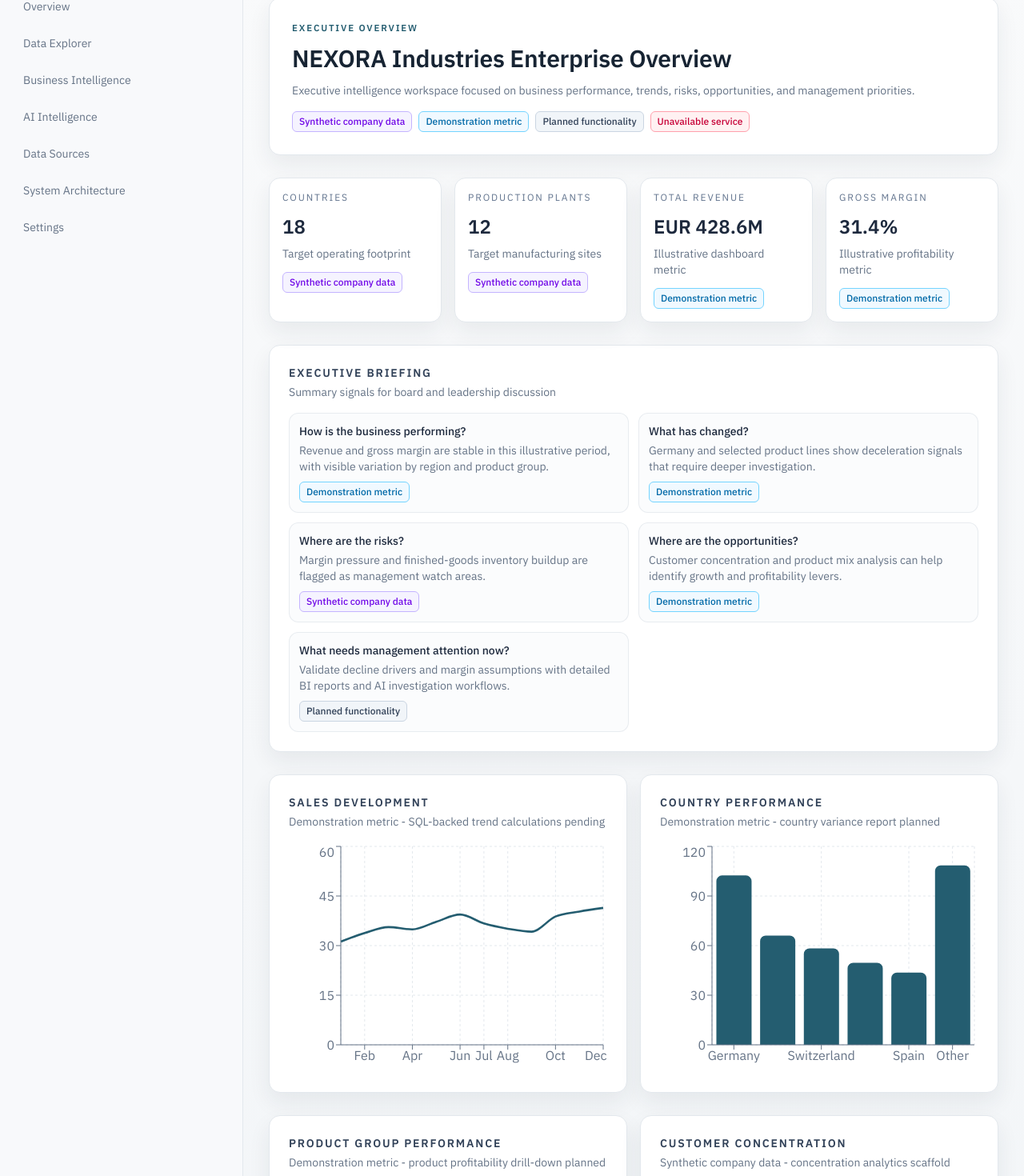
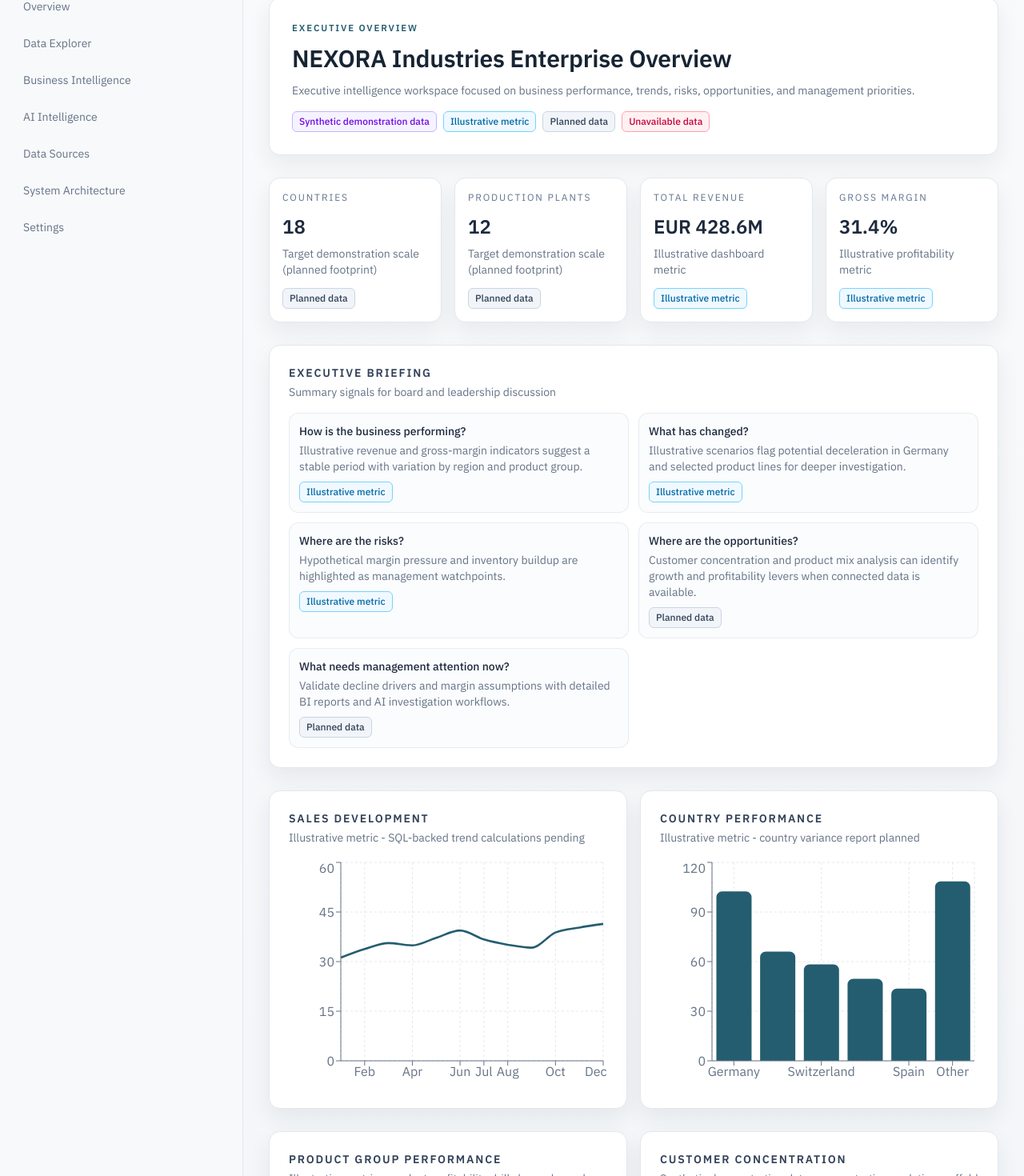
Before and after one commit to RubenDuijn/RadNexus, a Next.js app in the folder frontend/: page /overview in a window 1280 px wide. Shown: the part 100-1570 px from the top of the page at 80% size. Built offline with nearby package versions, Linux system fonts and the light colour scheme.

Commit message:
fix: clarify enterprise data status and executive presentation

```diff
--- a/frontend/src/app/(product)/business-intelligence/page.tsx
+++ b/frontend/src/app/(product)/business-intelligence/page.tsx
@@ -45,7 +45,7 @@ export default function BusinessIntelligencePage() {
         </div>
       </Panel>
 
-      <Panel title="Reporting Controls" subtitle="Demonstration control surface while backend query endpoints are pending">
+      <Panel title="Reporting Controls" subtitle="Illustrative control surface while backend query endpoints are pending">
         <div className="grid gap-3 lg:grid-cols-4">
           <label className="space-y-1">
             <span className="text-xs uppercase tracking-[0.12em] text-slate-500">Reporting period</span>
@@ -90,51 +90,51 @@ export default function BusinessIntelligencePage() {
       </Panel>
 
       <section className="grid gap-4 md:grid-cols-4">
-        <Panel title="Revenue" subtitle="Demonstration metric">
+        <Panel title="Revenue" subtitle="Illustrative metric">
           <p className="text-3xl font-semibold text-slate-800">EUR 428.6M</p>
           <div className="mt-2">
-            <DataStateTag label="Demonstration metric" />
+            <DataStateTag label="Illustrative metric" />
           </div>
         </Panel>
-        <Panel title="Gross Margin" subtitle="Demonstration metric">
+        <Panel title="Gross Margin" subtitle="Illustrative metric">
           <p className="text-3xl font-semibold text-slate-800">31.4%</p>
           <div className="mt-2">
-            <DataStateTag label="Demonstration metric" />
+            <DataStateTag label="Illustrative metric" />
           </div>
         </Panel>
         <Panel title="Inventory Value" subtitle="Planned SQL measure">
           <p className="text-3xl font-semibold text-slate-700">EUR 96.8M</p>
           <div className="mt-2">
-            <DataStateTag label="Planned functionality" />
+            <DataStateTag label="Planned data" />
           </div>
         </Panel>
         <Panel title="Purchasing Cost Pressure" subtitle="Planned SQL + semantic layer output">
           <p className="text-3xl font-semibold text-slate-700">N/A</p>
           <div className="mt-2">
-            <DataStateTag label="Planned functionality" />
+            <DataStateTag label="Planned data" />
           </div>
         </Panel>
       </section>
 
       <section className="grid gap-4 xl:grid-cols-2">
-        <Panel title="Sales by Month" subtitle="Demonstration metric">
+        <Panel title="Sales by Month" subtitle="Illustrative metric">
           <RevenueLineChart data={revenueByMonth} />
         </Panel>
-        <Panel title="Sales by Country" subtitle="Demonstration metric">
+        <Panel title="Sales by Country" subtitle="Illustrative metric">
           <RevenueBarChart data={revenueByCountry} xKey="country" yKey="revenue" />
         </Panel>
       </section>
 
       <section className="grid gap-4 xl:grid-cols-2">
-        <Panel title="Product Group Revenue" subtitle="Demonstration metric">
+        <Panel title="Product Group Revenue" subtitle="Illustrative metric">
           <RevenueBarChart data={revenueByProductGroup} xKey="group" yKey="revenue" />
         </Panel>
-        <Panel title="Customer Profitability" subtitle="Demonstration metric">
+        <Panel title="Customer Profitability" subtitle="Illustrative metric">
           <RevenueBarChart data={profitabilityDemo} xKey="customer" yKey="margin" />
         </Panel>
       </section>
 
-      <Panel title="Detailed Report Table" subtitle="Demonstration rows for layout and export workflow">
+      <Panel title="Detailed Report Table" subtitle="Illustrative rows for layout and export workflow">
         <div className="overflow-x-auto">
           <table className="w-full min-w-[760px] text-left text-sm">
             <thead>
@@ -152,7 +152,7 @@ export default function BusinessIntelligencePage() {
                   <td className="py-2 pr-4">{row.revenue.toFixed(1)}</td>
                   <td className="py-2 pr-4">{row.margin.toFixed(1)}</td>
                   <td className="py-2">
-                    <DataStateTag label="Demonstration metric" />
+                    <DataStateTag label="Illustrative metric" />
                   </td>
                 </tr>
               ))}
--- a/frontend/src/app/(product)/data-explorer/[table]/page.tsx
+++ b/frontend/src/app/(product)/data-explorer/[table]/page.tsx
@@ -17,7 +17,7 @@ export default async function TableDetailPage({ params }: { params: Promise<{ ta
 
   const previewRows = getPreviewRows(tableName);
   const columns = previewRows.length > 0 ? Object.keys(previewRows[0]) : [];
-  const hasFieldMetadata = meta.implementationStatus === "Implemented" && meta.fields.length > 0;
+  const hasFieldMetadata = meta.fields.length > 0;
 
   return (
     <div className="space-y-7">
@@ -79,7 +79,9 @@ export default async function TableDetailPage({ params }: { params: Promise<{ ta
 
       <Panel title="Field Definitions" subtitle="Current schema tranche metadata">
         {!hasFieldMetadata ? (
-          <p className="text-sm rn-muted">No field metadata is available yet. This table remains in planned state.</p>
+          <p className="text-sm rn-muted">
+            No field metadata is available yet. Current implementation status: {meta.implementationStatus}.
+          </p>
         ) : (
           <div className="overflow-x-auto">
             <table className="w-full min-w-[760px] text-left text-sm">
--- a/frontend/src/app/(product)/data-explorer/page.tsx
+++ b/frontend/src/app/(product)/data-explorer/page.tsx
@@ -5,12 +5,28 @@ import { useMemo, useState } from "react";
 
 import { Panel } from "@/components/ui/panel";
 import { StatusBadge } from "@/components/ui/status-badge";
-import { areas, TableArea, tableCatalog } from "@/lib/schema-catalog";
+import { areas, ImplementationStatus, TableArea, tableCatalog } from "@/lib/schema-catalog";
+
+const implementationStatuses: ImplementationStatus[] = [
+  "Implemented",
+  "In development",
+  "Planned",
+  "Not started",
+  "Unavailable",
+];
+
+const implementationStyles: Record<ImplementationStatus, string> = {
+  Implemented: "border border-emerald-300 bg-emerald-50 text-emerald-700",
+  "In development": "border border-cyan-300 bg-cyan-50 text-cyan-700",
+  Planned: "border border-blue-300 bg-blue-50 text-blue-700",
+  "Not started": "border border-slate-300 bg-slate-100 text-slate-700",
+  Unavailable: "border border-rose-300 bg-rose-50 text-rose-700",
+};
 
 export default function DataExplorerPage() {
   const [query, setQuery] = useState("");
   const [areaFilter, setAreaFilter] = useState<TableArea | "All">("All");
-  const [implementationFilter, setImplementationFilter] = useState<"All" | "Implemented" | "Planned">("All");
+  const [implementationFilter, setImplementationFilter] = useState<"All" | ImplementationStatus>("All");
 
   const filteredTables = useMemo(() => {
     const normalized = query.trim().toLowerCase();
@@ -69,13 +85,16 @@ export default function DataExplorerPage() {
             <select
               value={implementationFilter}
               onChange={(event) =>
-                setImplementationFilter(event.target.value as "All" | "Implemented" | "Planned")
+                setImplementationFilter(event.target.value as "All" | ImplementationStatus)
               }
               className="rn-control"
             >
               <option value="All">All</option>
-              <option value="Implemented">Implemented</option>
-              <option value="Planned">Planned</option>
+              {implementationStatuses.map((status) => (
+                <option key={status} value={status}>
+                  {status}
+                </option>
+              ))}
             </select>
           </label>
         </div>
@@ -83,7 +102,7 @@ export default function DataExplorerPage() {
 
       <Panel
         title="Table Registry"
-        subtitle={`${filteredTables.length} table entries shown. Implemented requires backend schema and field metadata.`}
+        subtitle={`${filteredTables.length} table entries shown. Implementation status indicates backend schema and field metadata readiness.`}
       >
         <div className="overflow-x-auto">
           <table className="w-full min-w-[980px] text-left text-sm">
@@ -108,9 +127,7 @@ export default function DataExplorerPage() {
                     <span
                       className={[
                         "rounded-md px-2 py-1 text-xs font-medium",
-                        table.implementationStatus === "Implemented"
-                          ? "border border-emerald-300 bg-emerald-50 text-emerald-700"
-                          : "border border-blue-300 bg-blue-50 text-blue-700",
+                        implementationStyles[table.implementationStatus],
                       ].join(" ")}
                     >
                       {table.implementationStatus}
--- a/frontend/src/app/(product)/overview/page.tsx
+++ b/frontend/src/app/(product)/overview/page.tsx
@@ -6,10 +6,12 @@ import { DataStateTag } from "@/components/ui/data-state-tag";
 import { KpiCard } from "@/components/ui/kpi-card";
 import { Panel } from "@/components/ui/panel";
 import {
+  businessActivity,
   customerConcentrationDemo,
   inventoryPositionDemo,
   keyChangesAndExceptions,
   kpiCards,
+  platformActivity,
   revenueByCountry,
   revenueByMonth,
   revenueByProductGroup,
@@ -18,28 +20,28 @@ import {
 const executiveSignals = [
   {
     title: "How is the business performing?",
-    detail: "Revenue and gross margin are stable in this illustrative period, with visible variation by region and product group.",
-    state: "Demonstration metric" as const,
+    detail: "Illustrative revenue and gross-margin indicators suggest a stable period with variation by region and product group.",
+    state: "Illustrative metric" as const,
   },
   {
     title: "What has changed?",
-    detail: "Germany and selected product lines show deceleration signals that require deeper investigation.",
-    state: "Demonstration metric" as const,
+    detail: "Illustrative scenarios flag potential deceleration in Germany and selected product lines for deeper investigation.",
+    state: "Illustrative metric" as const,
   },
   {
     title: "Where are the risks?",
-    detail: "Margin pressure and finished-goods inventory buildup are flagged as management watch areas.",
-    state: "Synthetic company data" as const,
+    detail: "Hypothetical margin pressure and inventory buildup are highlighted as management watchpoints.",
+    state: "Illustrative metric" as const,
   },
   {
     title: "Where are the opportunities?",
-    detail: "Customer concentration and product mix analysis can help identify growth and profitability levers.",
-    state: "Demonstration metric" as const,
+    detail: "Customer concentration and product mix analysis can identify growth and profitability levers when connected data is available.",
+    state: "Planned data" as const,
   },
   {
     title: "What needs management attention now?",
     detail: "Validate decline drivers and margin assumptions with detailed BI reports and AI investigation workflows.",
-    state: "Planned functionality" as const,
+    state: "Planned data" as const,
   },
 ];
 
@@ -54,10 +56,10 @@ export default function OverviewPage() {
           Executive intelligence workspace focused on business performance, trends, risks, opportunities, and management priorities.
         </p>
         <div className="mt-4 flex flex-wrap items-center gap-2">
-          <DataStateTag label="Synthetic company data" />
-          <DataStateTag label="Demonstration metric" />
-          <DataStateTag label="Planned functionality" />
-          <DataStateTag label="Unavailable service" />
+          <DataStateTag label="Synthetic demonstration data" />
+          <DataStateTag label="Illustrative metric" />
+          <DataStateTag label="Planned data" />
+          <DataStateTag label="Unavailable data" />
         </div>
       </section>
 
@@ -84,28 +86,28 @@ export default function OverviewPage() {
       </Panel>
 
       <section className="grid gap-4 xl:grid-cols-2">
-        <Panel title="Sales Development" subtitle="Demonstration metric - SQL-backed trend calculations pending">
+        <Panel title="Sales Development" subtitle="Illustrative metric - SQL-backed trend calculations pending">
           <RevenueLineChart data={revenueByMonth} />
         </Panel>
-        <Panel title="Country Performance" subtitle="Demonstration metric - country variance report planned">
+        <Panel title="Country Performance" subtitle="Illustrative metric - country variance report planned">
           <RevenueBarChart data={revenueByCountry} xKey="country" yKey="revenue" />
         </Panel>
       </section>
 
       <section className="grid gap-4 xl:grid-cols-2">
-        <Panel title="Product Group Performance" subtitle="Demonstration metric - product profitability drill-down planned">
+        <Panel title="Product Group Performance" subtitle="Illustrative metric - product profitability drill-down planned">
           <RevenueBarChart data={revenueByProductGroup} xKey="group" yKey="revenue" />
         </Panel>
-        <Panel title="Customer Concentration" subtitle="Synthetic company data - concentration analytics scaffold">
+        <Panel title="Customer Concentration" subtitle="Synthetic demonstration data - concentration analytics scaffold">
           <RevenueBarChart data={customerConcentrationDemo} xKey="customer" yKey="share" />
         </Panel>
       </section>
 
       <section className="grid gap-4 xl:grid-cols-2">
-        <Panel title="Inventory Position" subtitle="Demonstration metric - inventory valuation logic pending SQL layer">
+        <Panel title="Inventory Position" subtitle="Illustrative metric - inventory valuation logic pending SQL layer">
           <RevenueBarChart data={inventoryPositionDemo} xKey="category" yKey="amount" />
         </Panel>
-        <Panel title="Important Changes and Exceptions" subtitle="Current explanatory signal feed">
+        <Panel title="Important Changes and Exceptions" subtitle="Current illustrative signal feed">
           <ul className="space-y-3">
             {keyChangesAndExceptions.map((entry) => (
               <li key={entry.title} className="rn-card-soft p-3">
@@ -138,13 +140,13 @@ export default function OverviewPage() {
           </div>
         </Panel>
 
-        <Panel title="Observations and Exceptions" subtitle="Illustrative business observations; validate with deeper analysis">
+        <Panel title="Business Observation Stream" subtitle="Illustrative business observations; validate with deeper analysis">
           <ul className="space-y-3">
-            {keyChangesAndExceptions.map((entry) => (
+            {businessActivity.map((entry) => (
               <li key={entry.title} className="rn-card-soft p-3">
                 <div className="flex flex-wrap items-center justify-between gap-2">
                   <p className="font-medium text-slate-800">{entry.title}</p>
-                  <DataStateTag label={entry.state} />
+                  <DataStateTag label="Illustrative metric" />
                 </div>
                 <p className="mt-1 text-sm rn-muted">{entry.detail}</p>
               </li>
@@ -152,6 +154,20 @@ export default function OverviewPage() {
           </ul>
         </Panel>
       </section>
+
+      <Panel title="Platform Activity Stream" subtitle="Implementation and platform events shown separately from executive business signals">
+        <ul className="space-y-3">
+          {platformActivity.map((entry) => (
+            <li key={entry.title} className="rn-card-soft p-3">
+              <div className="flex flex-wrap items-center justify-between gap-2">
+                <p className="font-medium text-slate-800">{entry.title}</p>
+                <span className="text-xs uppercase tracking-[0.12em] text-slate-500">{entry.source}</span>
+              </div>
+              <p className="mt-1 text-sm rn-muted">{entry.detail}</p>
+            </li>
+          ))}
+        </ul>
+      </Panel>
     </div>
   );
 }
--- a/frontend/src/components/ui/data-state-tag.tsx
+++ b/frontend/src/components/ui/data-state-tag.tsx
@@ -6,11 +6,11 @@ type DataStateTagProps = {
 
 export function DataStateTag({ label }: DataStateTagProps) {
   const styles: Record<DataStateTagProps["label"], string> = {
-    "Real connected data": "border border-emerald-300 bg-emerald-50 text-emerald-700",
-    "Synthetic company data": "border border-violet-300 bg-violet-50 text-violet-700",
-    "Demonstration metric": "border border-sky-300 bg-sky-50 text-sky-700",
-    "Planned functionality": "border border-slate-300 bg-slate-100 text-slate-700",
-    "Unavailable service": "border border-rose-300 bg-rose-50 text-rose-700",
+    "Connected live data": "border border-emerald-300 bg-emerald-50 text-emerald-700",
+    "Synthetic demonstration data": "border border-violet-300 bg-violet-50 text-violet-700",
+    "Illustrative metric": "border border-sky-300 bg-sky-50 text-sky-700",
+    "Planned data": "border border-slate-300 bg-slate-100 text-slate-700",
+    "Unavailable data": "border border-rose-300 bg-rose-50 text-rose-700",
   };
 
   return <span className={["inline-flex rounded-md px-2 py-1 text-xs font-medium", styles[label]].join(" ")}>{label}</span>;
--- a/frontend/src/lib/demo-data.ts
+++ b/frontend/src/lib/demo-data.ts
@@ -1,58 +1,58 @@
 export type DataStateLabel =
-  | "Real connected data"
-  | "Synthetic company data"
-  | "Demonstration metric"
-  | "Planned functionality"
-  | "Unavailable service";
+  | "Connected live data"
+  | "Synthetic demonstration data"
+  | "Illustrative metric"
+  | "Planned data"
+  | "Unavailable data";
 
 export const kpiCards = [
   {
     title: "Reporting Period",
     value: "FY 2026 - Q4",
     note: "Current period context in demonstration workspace",
-    dataState: "Demonstration metric",
+    dataState: "Illustrative metric",
   },
   {
     title: "Company",
     value: "NEXORA Industries",
-    note: "Active legal entity group in this environment",
-    dataState: "Synthetic company data",
+    note: "Fictional demonstration company used in this environment",
+    dataState: "Synthetic demonstration data",
   },
   {
     title: "Countries",
     value: "18",
-    note: "Target operating footprint",
-    dataState: "Synthetic company data",
+    note: "Target demonstration scale (planned footprint)",
+    dataState: "Planned data",
   },
   {
     title: "Production Plants",
     value: "12",
-    note: "Target manufacturing sites",
-    dataState: "Synthetic company data",
+    note: "Target demonstration scale (planned footprint)",
+    dataState: "Planned data",
   },
   {
     title: "Customers",
     value: "35,000",
     note: "Planned synthetic customer base",
-    dataState: "Planned functionality",
+    dataState: "Planned data",
   },
   {
     title: "Products",
     value: "8,000",
     note: "Planned synthetic product catalog",
-    dataState: "Planned functionality",
+    dataState: "Planned data",
   },
   {
     title: "Total Revenue",
     value: "EUR 428.6M",
     note: "Illustrative dashboard metric",
-    dataState: "Demonstration metric",
+    dataState: "Illustrative metric",
   },
   {
     title: "Gross Margin",
     value: "31.4%",
     note: "Illustrative profitability metric",
-    dataState: "Demonstration metric",
+    dataState: "Illustrative metric",
   },
 ] as const;
 
@@ -87,21 +87,39 @@ export const revenueByProductGroup = [
   { group: "Energy Systems", revenue: 88.2 },
 ];
 
-export const recentActivity = [
+export const platformActivity = [
   {
     title: "Schema migration 0002 executed",
     detail: "Master-data tables KNB1, MARC, MARD, LFA1, LFB1 and T001L added.",
-    source: "Backend migration log",
+    source: "Implementation event",
   },
   {
     title: "Frontend foundation initialized",
     detail: "Overview, Data Explorer, BI, AI, and architecture screens created.",
-    source: "Frontend project",
+    source: "Implementation event",
   },
   {
     title: "Connectivity probe configured",
     detail: "Top bar uses backend health endpoints where available.",
-    source: "Frontend API route",
+    source: "Implementation event",
+  },
+];
+
+export const businessActivity = [
+  {
+    title: "Country and product variance signals",
+    detail: "Illustrative scenarios used to demonstrate executive investigation workflow.",
+    source: "Illustrative scenario",
+  },
+  {
+    title: "Margin pressure watchpoint",
+    detail: "Hypothetical margin-impact scenario for management discussion and follow-up analysis.",
+    source: "Illustrative scenario",
+  },
+  {
+    title: "Inventory concentration indicator",
+    detail: "Demonstration-only signal to show inventory drill-down and risk framing.",
+    source: "Illustrative scenario",
   },
 ];
 
@@ -122,18 +140,18 @@ export const inventoryPositionDemo = [
 export const keyChangesAndExceptions = [
   {
     title: "Germany sales deceleration in industrial components",
-    detail: "Illustrative signal to validate with SQL-backed variance analysis.",
-    state: "Demonstration metric",
+    detail: "Illustrative scenario to validate with SQL-backed variance analysis when connected data is available.",
+    state: "Illustrative metric",
   },
   {
     title: "Margin pressure from energy system input costs",
-    detail: "Planned to be linked with supplier and purchasing tables when available.",
-    state: "Planned functionality",
+    detail: "Hypothetical scenario planned to be linked with supplier and purchasing tables when connected data is available.",
+    state: "Planned data",
   },
   {
     title: "Inventory increase in finished goods",
-    detail: "Synthetic scenario used to demonstrate inventory drill-down views.",
-    state: "Synthetic company data",
+    detail: "Illustrative scenario used to demonstrate inventory drill-down views.",
+    state: "Illustrative metric",
   },
 ] as const;
 
@@ -141,16 +159,16 @@ export const dataGenerationStatus = [
   {
     label: "Runtime master-data availability",
     status: "Unavailable",
-    type: "Unavailable service",
+    type: "Unavailable data",
   },
   {
     label: "Synthetic master data records",
     status: "Planned",
-    type: "Planned functionality",
+    type: "Planned data",
   },
   {
     label: "Synthetic transactional records",
     status: "Not started",
-    type: "Planned functionality",
+    type: "Planned data",
   },
 ] as const satisfies ReadonlyArray<{ label: string; status: string; type: DataStateLabel }>;
```
Also changed, not shown: frontend/src/lib/schema-catalog.ts (+8 -8 lines).
